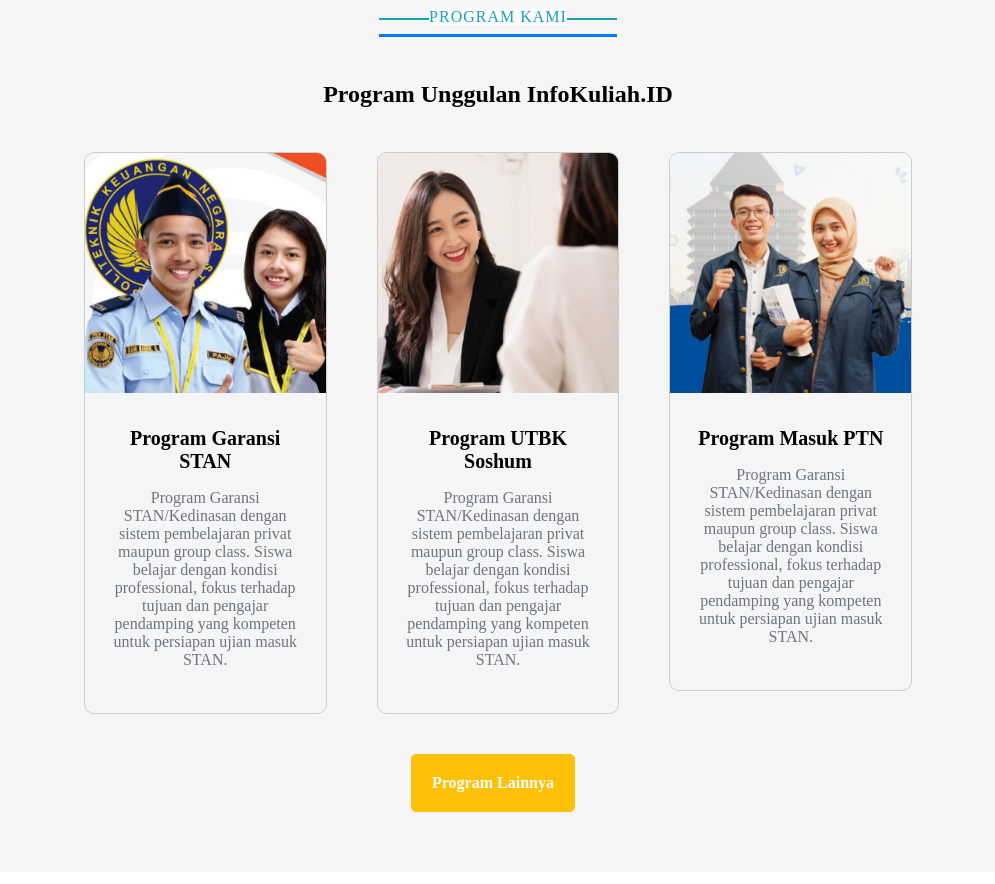
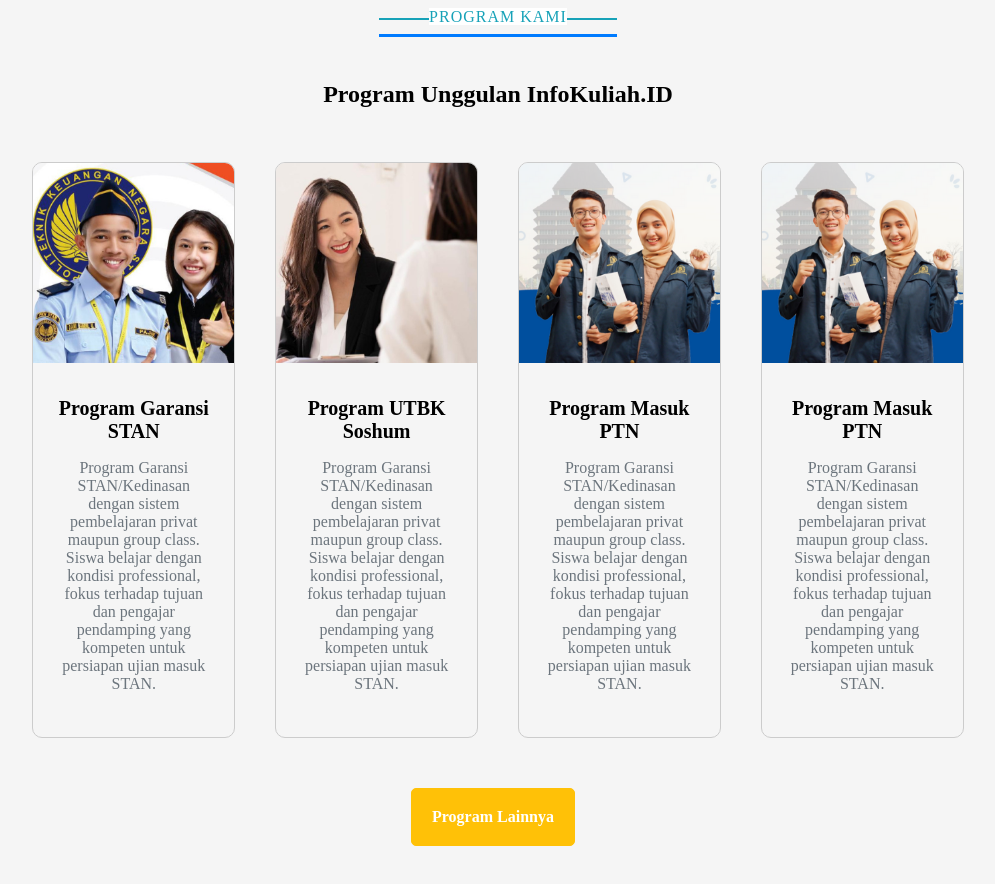
Before and after one commit to fegisucepto/FE-infokuliah-react, a React (Vite) app: page / in a window 1280 px wide. Shown: the part 2520-3404 px from the top of the page, without its empty margins (142-1137 px from the left). Built offline with nearby package versions, Linux system fonts and the light colour scheme.

Commit message:
update course

```diff
--- a/src/assets/componend/Classes.jsx
+++ b/src/assets/componend/Classes.jsx
@@ -20,9 +20,15 @@
       image: ptnImage,
       description: "Program Garansi STAN/Kedinasan dengan sistem pembelajaran privat maupun group class. Siswa belajar dengan kondisi professional, fokus terhadap tujuan dan pengajar pendamping yang kompeten untuk persiapan ujian masuk STAN."
     },
+    {
+      title: "Program Masuk PTN",
+      image: ptnImage,
+      description: "Program Garansi STAN/Kedinasan dengan sistem pembelajaran privat maupun group class. Siswa belajar dengan kondisi professional, fokus terhadap tujuan dan pengajar pendamping yang kompeten untuk persiapan ujian masuk STAN."
+    },
   ];
+
   return (
-<div className="container-fluid pt-5 pb-5 bg-light">
+    <div className="container-fluid pt-5 pb-5 bg-light">
       <div className="container pt-5 pb-5">
         <div className="text-center pb-2">
           <p className="section-title px-5">
@@ -32,7 +38,7 @@
         </div>
         <div className="row-clases">
           {programsClass.map((program, index) => (
-            <div key={index} className="col-md-6 col-lg-3 text-center mb-5">
+            <div key={index} className="card-container">
               <div className="card border-0 bg-light shadow-sm pb-2">
                 <img className="card-img-top mb-2" src={program.image} alt="" />
                 <div className="card-body text-center">
--- a/src/assets/css/Classes.css
+++ b/src/assets/css/Classes.css
@@ -16,8 +16,8 @@
 }
 
 .card {
-    border: 1px solid #ccc; /* Atur border sesuai kebutuhan */
-    border-radius: 8px; /* Untuk sudut border yang lebih lembut */
+  border: 1px solid #ccc;
+  border-radius: 8px;
 }
 
 .card-img-top {
@@ -65,16 +65,15 @@
   border-color: #d39e00;
 }
 
-@media (min-width: 992px) {
-  .row.justify-content-end {
-    justify-content: flex-end;
-  }
-}
-
 .row-clases {
   display: flex;
   flex-wrap: wrap;
   justify-content: center;
-  gap: 20px; /* Spasi antar item */
-  padding: 20px; /* Padding untuk konten */
+  gap: 20px;
+  padding: 20px;
 }
+
+.card-container {
+  width: calc(25% - 40px); /* 25% untuk 4 item sejajar, dikurangi dengan gap */
+  margin: 10px; /* Spasi antar item */
+}
```
Lines whose indentation alone changed are shown as unchanged.
